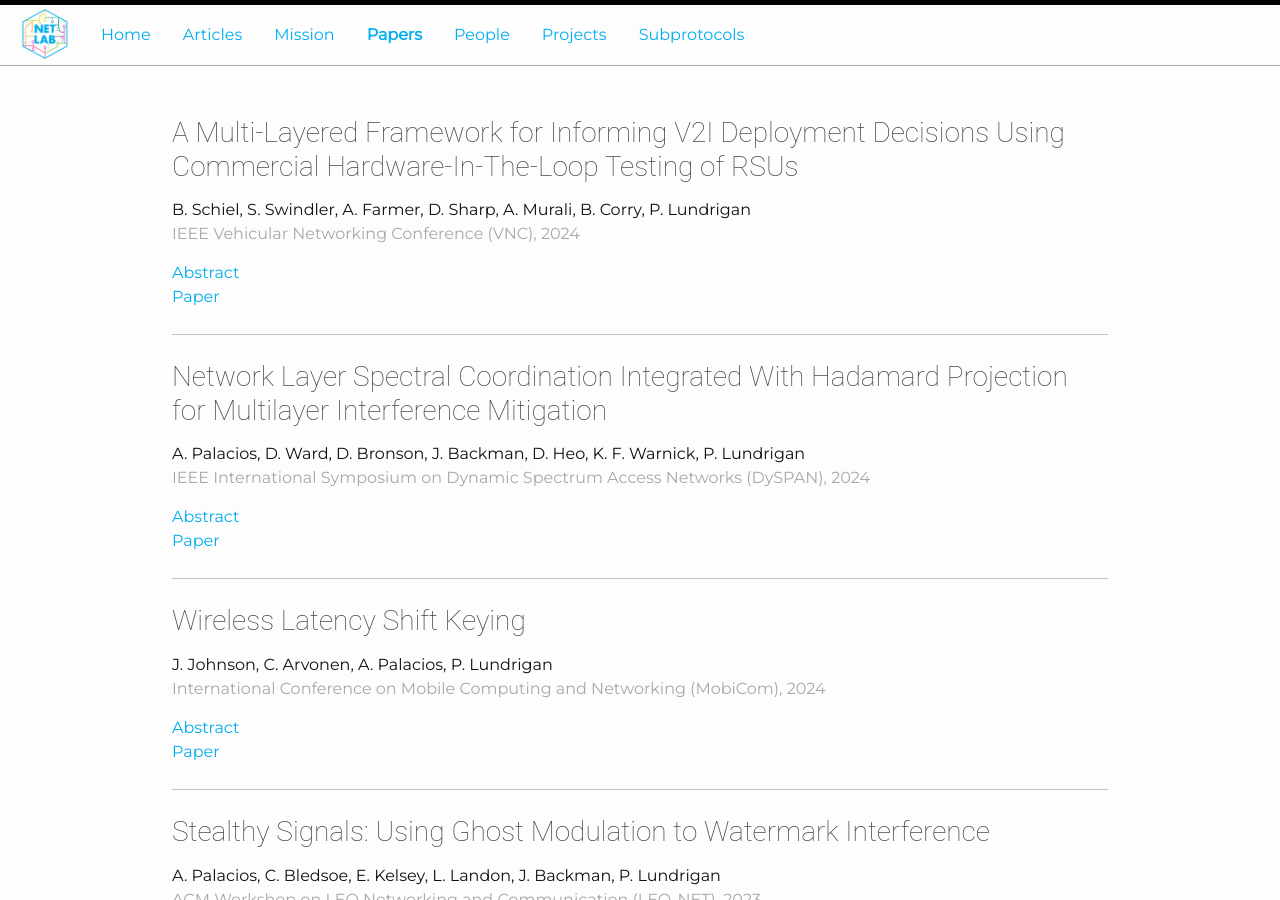
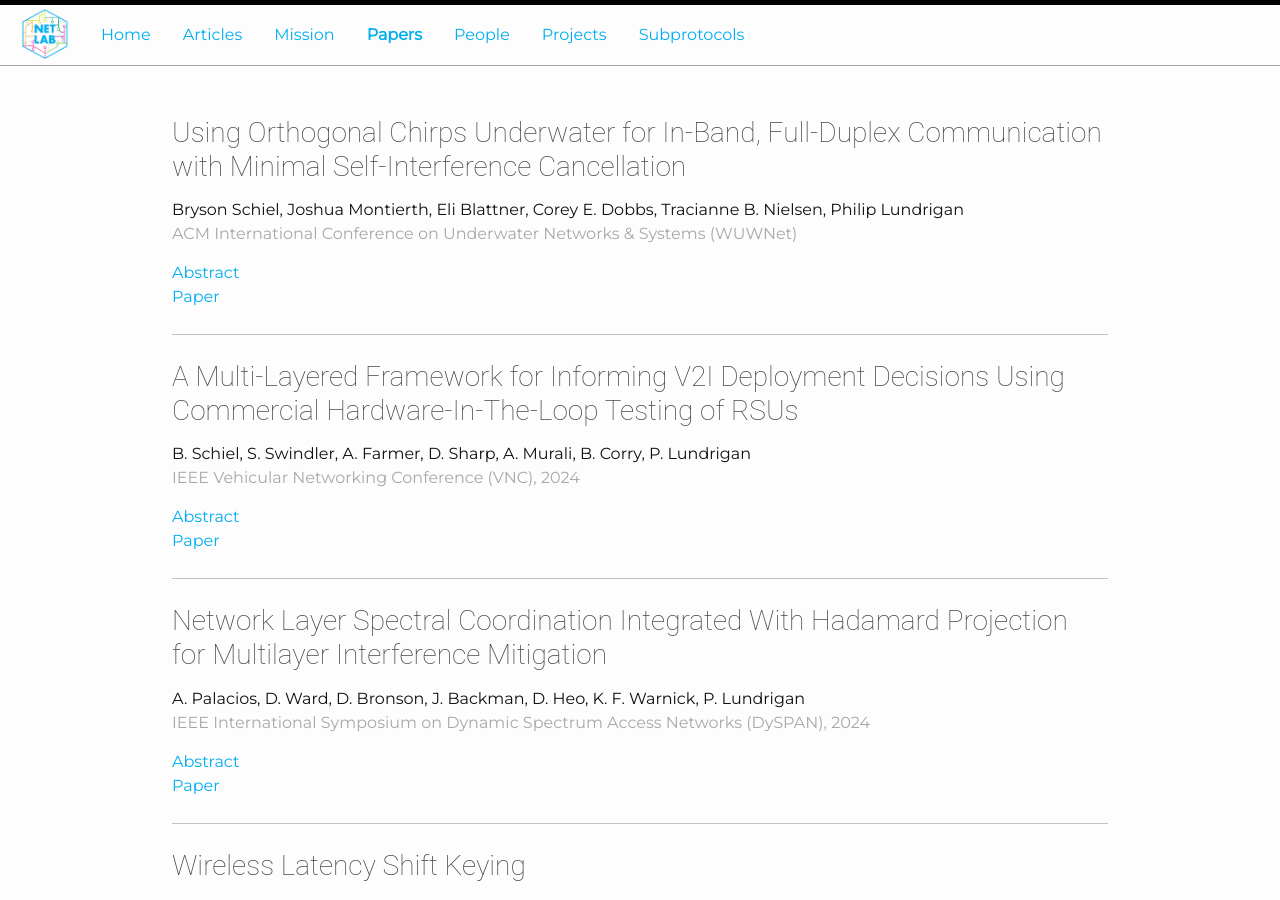
Before and after one commit to NET-BYU/NET-BYU.github.io, a Jekyll site: the page built from pages/papers.html, in a window 1280 px wide and 900 px high. Built offline with Jekyll 4.4.1, drawn with Linux system fonts in a browser that asks for light colours; nearby versions of some CDN libraries; some of the changed lines change nothing that is shown.

Commit message:
Add new paper

```diff
--- a/_data/papers.yaml
+++ b/_data/papers.yaml
@@ -1,3 +1,9 @@
+- title: Using Orthogonal Chirps Underwater for In-Band, Full-Duplex Communication with Minimal Self-Interference Cancellation
+  authors: Bryson Schiel, Joshua Montierth, Eli Blattner, Corey E. Dobbs, Tracianne B. Nielsen, Philip Lundrigan
+  conference: ACM International Conference on Underwater Networks & Systems (WUWNet)
+  abstract: Underwater acoustic networks (UANs) have the potential to benefit greatly from advances in in-band full-duplex (IBFD) communication, as this would reduce packet collisions and timing overhead from link layer protocols. A major direction of research to achieve IBFD has been through self-interference cancellation (SIC), a process that tries to minimize the effect of self-interference (SI) caused by a device's own transmission when it is trying to receive a packet from another device. Active SIC techniques, however, can be costly in computation and energy resources. The chirp spread spectrum (CSS) modulation scheme, which already provides noise- and multipath-resistant communication in UANs, can also provide a novel solution for simplified IBFD communication. In this paper, we use orthogonal CSS to enable IBFD communication that requires absolutely no SIC filtering when the signal of interest (SOI) is within -20 dB of the power of the self-interference (SI). For situations where the SOI is weaker than -20 dB of the power of the SI, we also provide a computationally light SIC filter that maintains clear communication.
+  url: /assets/WUWNet-2024.pdf
+
 - title: A Multi-Layered Framework for Informing V2I Deployment Decisions Using Commercial Hardware-In-The-Loop Testing of RSUs
   authors: B. Schiel, S. Swindler, A. Farmer, D. Sharp, A. Murali, B. Corry, P. Lundrigan
   conference: IEEE Vehicular Networking Conference (VNC), 2024
```
Also changed, not shown: 1 other file.
